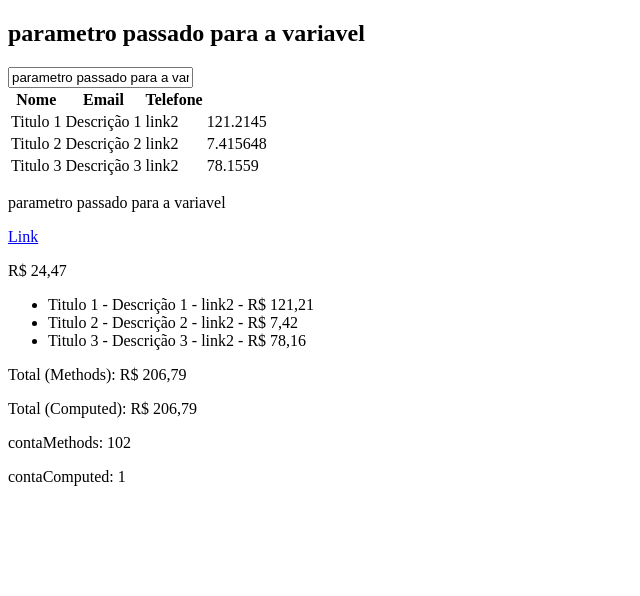
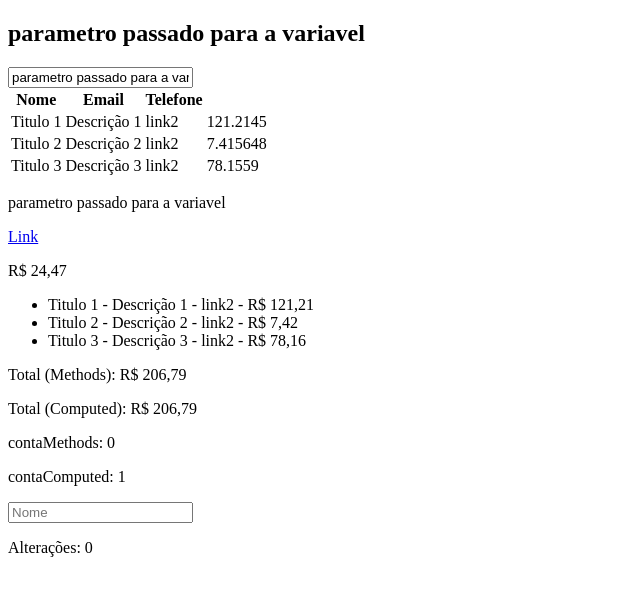
Before and after one commit to HoepersDuarte/VueJS, a plain HTML site: page index.html in a window 1280 px wide. Shown: the whole page, without its empty margins (0-640 px from the left). Drawn offline with nearby package versions, Linux system fonts and the light colour scheme.

Commit message:
nono recurso watch (observable)

```diff
--- a/index.html
+++ b/index.html
@@ -34,6 +34,11 @@
 
         <p>contaMethods: {{contaMethods}}</p>
         <p>contaComputed: {{contaComputed}}</p>
+
+        <p>
+            <input type="text" v-model="nome" placeholder="Nome">
+        </p>
+        <p>Alterações: {{contaAlteracao}}</p>
 
     </div>
 
@@ -73,6 +78,8 @@
                 html: '<a href="#">Link</a>',
                 contaMethods:0,
                 contaComputed:0,
+                nome: '',
+                contaAlteracao:0,
             },
             filters: {
                 TrataValor: function (valor) {
@@ -81,7 +88,7 @@
             },
             methods: {
                 totalValorMetodo: function() {
-                    this.contaMethods++;
+                    //this.contaMethods++;
                     var total = 0;
                     for (item of this.registros) {
                         total += item.valor;
@@ -98,6 +105,12 @@
                     }
                     return total;
                 }
+            },
+            watch: {
+                nome:function(valor){
+                    this.contaAlteracao++;
+                    this.nome = valor.toUpperCase();
+                }
             }
         });
 
```
